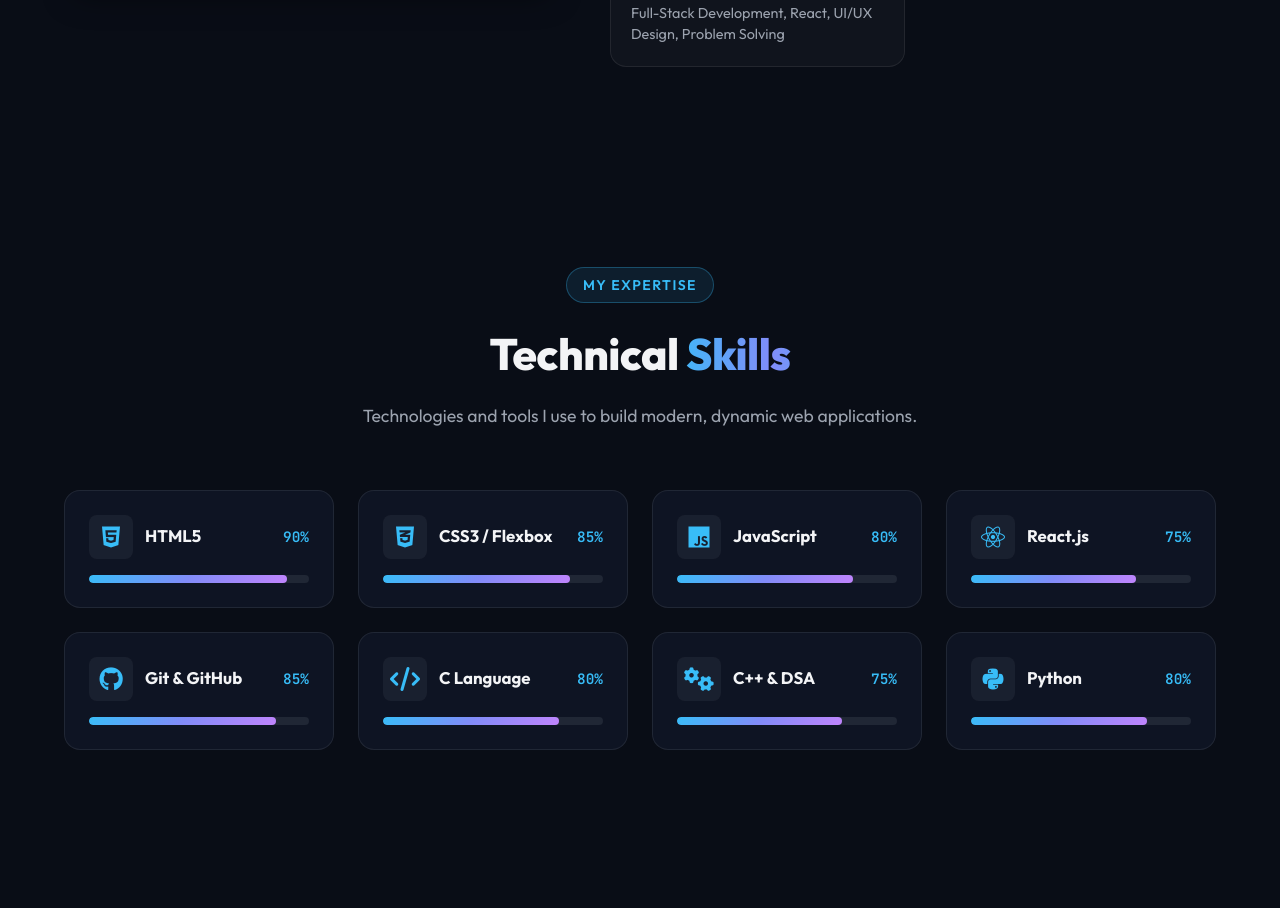
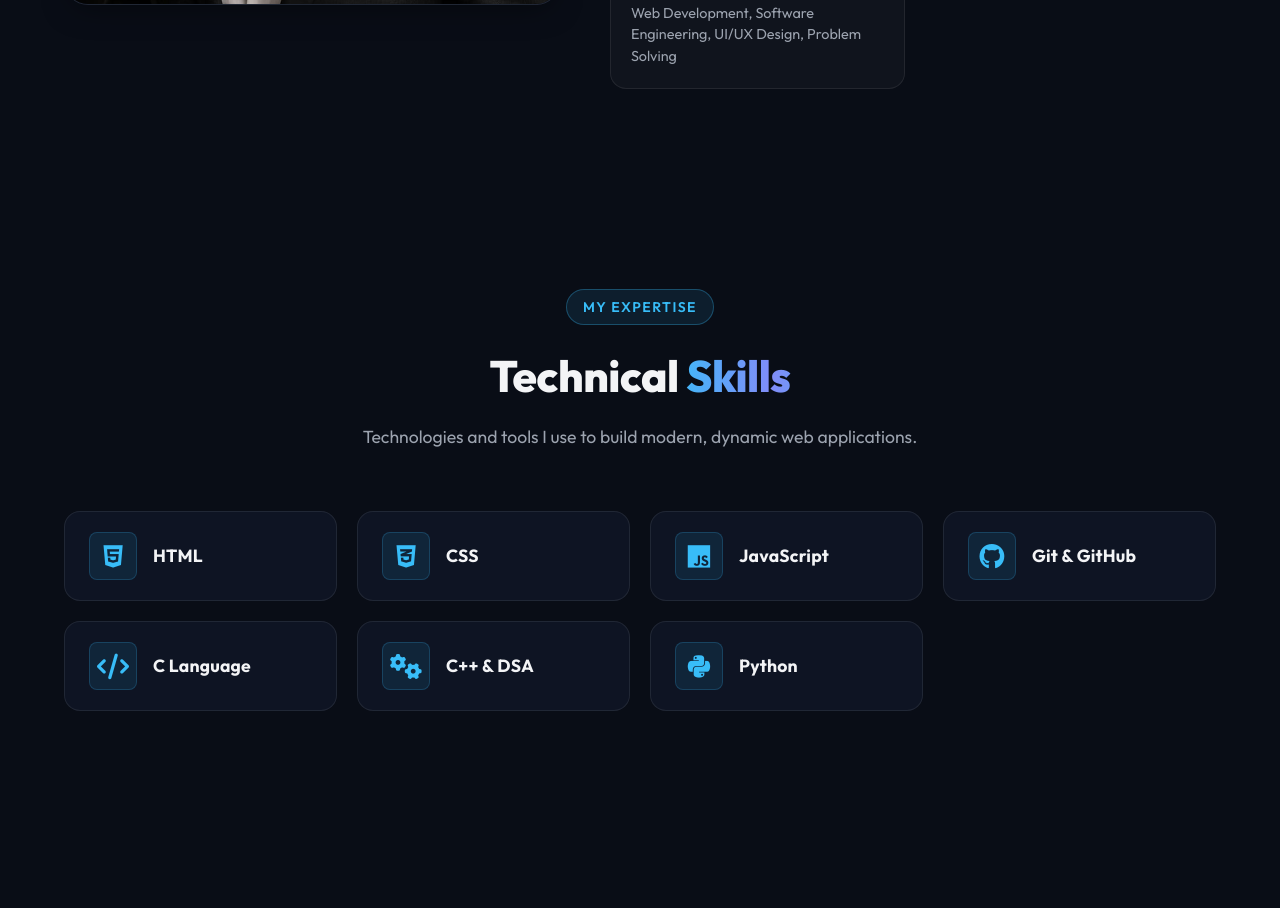
Before and after one commit to VarunJoshi591/portfolio-website, a plain HTML site: page index.html in a window 1280 px wide. Shown: the part 1685-2593 px from the top of the page. Drawn offline with Linux system fonts and the light colour scheme.

Commit message:
fix(skills): remove percentage indicators and progress bars, remove React.js, display clean separate skill cards for HTML, CSS, JavaScript, Git & GitHub, C, C++, Python

```diff
--- a/assets/css/style.css
+++ b/assets/css/style.css
@@ -595,76 +595,51 @@ img {
    ========================================================================== */
 .skills-grid {
     display: grid;
-    grid-template-columns: repeat(auto-fill, minmax(250px, 1fr));
-    gap: 24px;
+    grid-template-columns: repeat(auto-fill, minmax(240px, 1fr));
+    gap: 20px;
 }
 
 .skill-card-item {
-    padding: 24px;
+    padding: 20px 24px;
     border-radius: var(--radius-md);
     background: var(--bg-card);
     border: 1px solid var(--glass-border);
     transition: var(--transition-normal);
+    display: flex;
+    align-items: center;
 }
 
 .skill-card-item:hover {
     border-color: var(--primary-cyan);
-    transform: translateY(-5px);
+    transform: translateY(-4px);
     box-shadow: 0 10px 25px rgba(56, 189, 248, 0.15);
-}
-
-.skill-card-top {
-    display: flex;
-    justify-content: space-between;
-    align-items: center;
-    margin-bottom: 16px;
+    background: var(--bg-card-hover);
 }
 
 .skill-info {
     display: flex;
     align-items: center;
-    gap: 12px;
+    gap: 16px;
 }
 
 .skill-icon-wrapper {
-    width: 44px;
-    height: 44px;
+    width: 48px;
+    height: 48px;
     border-radius: var(--radius-sm);
-    background: rgba(255, 255, 255, 0.05);
+    background: rgba(56, 189, 248, 0.1);
+    border: 1px solid rgba(56, 189, 248, 0.2);
     display: flex;
     align-items: center;
     justify-content: center;
-    font-size: 1.5rem;
+    font-size: 1.6rem;
     color: var(--primary-cyan);
 }
 
 .skill-title {
     font-weight: 700;
-    font-size: 1.05rem;
+    font-size: 1.1rem;
     color: var(--text-main);
-}
-
-.skill-percent {
-    font-family: var(--font-code);
-    font-weight: 600;
-    font-size: 0.9rem;
-    color: var(--primary-cyan);
-}
-
-.progress-bar-bg {
-    width: 100%;
-    height: 8px;
-    background: rgba(255, 255, 255, 0.08);
-    border-radius: var(--radius-full);
-    overflow: hidden;
-}
-
-.progress-bar-fill {
-    height: 100%;
-    border-radius: var(--radius-full);
-    background: var(--gradient-primary);
-    width: 0%;
-    transition: width 1.5s cubic-bezier(0.1, 0.5, 0.1, 1);
+    letter-spacing: 0.2px;
 }
 
 /* ==========================================================================
--- a/assets/js/main.js
+++ b/assets/js/main.js
@@ -71,25 +71,7 @@ document.addEventListener('DOMContentLoaded', () => {
         });
     }
 
-    /* --- 3. Skill Progress Bar Fill Animation --- */
-    const skillBars = document.querySelectorAll('.progress-bar-fill');
 
-    const animateSkillBars = (entries, observer) => {
-        entries.forEach(entry => {
-            if (entry.isIntersecting) {
-                const bar = entry.target;
-                const progress = bar.getAttribute('data-progress') || '80%';
-                bar.style.width = progress;
-                observer.unobserve(bar);
-            }
-        });
-    };
-
-    const skillObserver = new IntersectionObserver(animateSkillBars, {
-        threshold: 0.2
-    });
-
-    skillBars.forEach(bar => skillObserver.observe(bar));
 
     /* --- 4. Back To Top Scroll --- */
     if (backToTopBtn) {
--- a/index.html
+++ b/index.html
@@ -93,8 +93,8 @@
                         </div>
 
                         <div class="floating-tech-badge badge-1">
-                            <i class="fa-brands fa-react"></i>
-                            <span>React Developer</span>
+                            <i class="fa-solid fa-code"></i>
+                            <span>Web Developer</span>
                         </div>
 
                         <div class="floating-tech-badge badge-2">
@@ -126,7 +126,7 @@
                             Hello! I'm <strong>Varun Joshi</strong>, a First Year Master of Computer Science (MCS) student from Nashik, Maharashtra, India. I have a strong foundation in computer science fundamentals and a passion for creating responsive, aesthetic web applications.
                         </p>
                         <p class="about-text">
-                            Currently, I am actively honing my skills in HTML5, CSS3, JavaScript (ES6+), React, Data Structures & Algorithms, and Full-Stack Web Development. My goal is to craft high-performance software that solves real-world challenges.
+                            Currently, I am actively honing my skills in HTML, CSS, JavaScript (ES6+), Data Structures & Algorithms, and Full-Stack Web Development. My goal is to craft high-performance software that solves real-world challenges.
                         </p>
 
                         <div class="about-cards-grid">
@@ -151,7 +151,7 @@
                                     <div class="info-card-icon"><i class="fa-solid fa-laptop-code"></i></div>
                                     <div class="info-card-title">Interests</div>
                                 </div>
-                                <div class="info-card-detail">Full-Stack Development, React, UI/UX Design, Problem Solving</div>
+                                <div class="info-card-detail">Web Development, Software Engineering, UI/UX Design, Problem Solving</div>
                             </div>
                         </div>
                     </div>
@@ -169,118 +169,64 @@
                 </div>
 
                 <div class="skills-grid">
-                    <!-- Skill Item -->
+                    <!-- Skill Item: HTML -->
                     <div class="skill-card-item">
-                        <div class="skill-card-top">
                         <div class="skill-info">
                             <div class="skill-icon-wrapper"><i class="fa-brands fa-html5"></i></div>
-                                <div class="skill-title">HTML5</div>
-                            </div>
-                            <span class="skill-percent">90%</span>
-                        </div>
-                        <div class="progress-bar-bg">
-                            <div class="progress-bar-fill" data-progress="90%"></div>
+                            <div class="skill-title">HTML</div>
                         </div>
                     </div>
 
-                    <!-- Skill Item -->
+                    <!-- Skill Item: CSS -->
                     <div class="skill-card-item">
-                        <div class="skill-card-top">
                         <div class="skill-info">
                             <div class="skill-icon-wrapper"><i class="fa-brands fa-css3-alt"></i></div>
-                                <div class="skill-title">CSS3 / Flexbox</div>
-                            </div>
-                            <span class="skill-percent">85%</span>
-                        </div>
-                        <div class="progress-bar-bg">
-                            <div class="progress-bar-fill" data-progress="85%"></div>
+                            <div class="skill-title">CSS</div>
                         </div>
                     </div>
 
-                    <!-- Skill Item -->
+                    <!-- Skill Item: JavaScript -->
                     <div class="skill-card-item">
-                        <div class="skill-card-top">
                         <div class="skill-info">
                             <div class="skill-icon-wrapper"><i class="fa-brands fa-js"></i></div>
                             <div class="skill-title">JavaScript</div>
                         </div>
-                            <span class="skill-percent">80%</span>
-                        </div>
-                        <div class="progress-bar-bg">
-                            <div class="progress-bar-fill" data-progress="80%"></div>
-                        </div>
                     </div>
 
-                    <!-- Skill Item -->
+                    <!-- Skill Item: Git & GitHub -->
                     <div class="skill-card-item">
-                        <div class="skill-card-top">
-                            <div class="skill-info">
-                                <div class="skill-icon-wrapper"><i class="fa-brands fa-react"></i></div>
-                                <div class="skill-title">React.js</div>
-                            </div>
-                            <span class="skill-percent">75%</span>
-                        </div>
-                        <div class="progress-bar-bg">
-                            <div class="progress-bar-fill" data-progress="75%"></div>
-                        </div>
-                    </div>
-
-                    <!-- Skill Item -->
-                    <div class="skill-card-item">
-                        <div class="skill-card-top">
                         <div class="skill-info">
                             <div class="skill-icon-wrapper"><i class="fa-brands fa-github"></i></div>
                             <div class="skill-title">Git & GitHub</div>
                         </div>
-                            <span class="skill-percent">85%</span>
-                        </div>
-                        <div class="progress-bar-bg">
-                            <div class="progress-bar-fill" data-progress="85%"></div>
-                        </div>
                     </div>
 
-                    <!-- Skill Item -->
+                    <!-- Skill Item: C Language -->
                     <div class="skill-card-item">
-                        <div class="skill-card-top">
                         <div class="skill-info">
                             <div class="skill-icon-wrapper"><i class="fa-solid fa-code"></i></div>
                             <div class="skill-title">C Language</div>
                         </div>
-                            <span class="skill-percent">80%</span>
-                        </div>
-                        <div class="progress-bar-bg">
-                            <div class="progress-bar-fill" data-progress="80%"></div>
-                        </div>
                     </div>
 
-                    <!-- Skill Item -->
+                    <!-- Skill Item: C++ & DSA -->
                     <div class="skill-card-item">
-                        <div class="skill-card-top">
                         <div class="skill-info">
                             <div class="skill-icon-wrapper"><i class="fa-solid fa-gears"></i></div>
                             <div class="skill-title">C++ & DSA</div>
                         </div>
-                            <span class="skill-percent">75%</span>
-                        </div>
-                        <div class="progress-bar-bg">
-                            <div class="progress-bar-fill" data-progress="75%"></div>
-                        </div>
                     </div>
 
-                    <!-- Skill Item -->
+                    <!-- Skill Item: Python -->
                     <div class="skill-card-item">
-                        <div class="skill-card-top">
                         <div class="skill-info">
                             <div class="skill-icon-wrapper"><i class="fa-brands fa-python"></i></div>
                             <div class="skill-title">Python</div>
                         </div>
-                            <span class="skill-percent">80%</span>
-                        </div>
-                        <div class="progress-bar-bg">
-                            <div class="progress-bar-fill" data-progress="80%"></div>
                     </div>
                 </div>
             </div>
+        </section>
             </div>
         </section>
 
```
Lines whose indentation alone changed are shown as unchanged.
